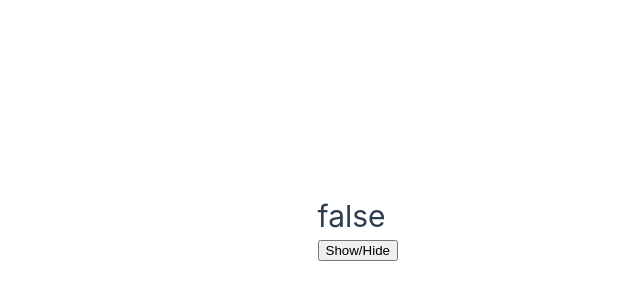
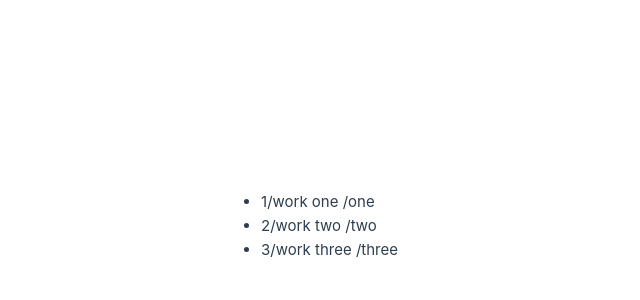
Before and after one commit to cbappi/Vue_JS_1st, a Vue app: page / in a window 1280 px wide. Shown: the part 174-474 px from the top of the page, without its empty margins (242-882 px from the left). Built offline with nearby package versions, Linux system fonts and the light colour scheme.

Commit message:
Ditrctive V-For commit

```diff
--- a/src/App.vue
+++ b/src/App.vue
@@ -2,10 +2,14 @@
 <template>
 
   <h1 v-if = "showBtn">{{obj.title}}</h1>
-  <h1 v-else-if = "!showBtn">{{showBtn}}</h1>
-  <h1 v-else = "showBtn">Nothing</h1>
-  <br/>
-  <button @click = "showBtn = !showBtn">Show/Hide</button>
+
+ <div>
+    <ul>
+      <li v-for="(todo,index) in todos" :key="index">
+        {{index+1 }}/{{todo.work }} /{{todo.class }}
+      </li>
+    </ul>
+</div>
 
 </template>
 
@@ -13,14 +17,15 @@
 <script setup>
 
   import {ref, reactive} from 'vue';
-  let showBtn = ref(false);
-
 
   let obj = reactive({
-        title: "Vue JS Function - V-if - V-else-if",
-        class: "Seven"
-
+        title: "Vue JS For V-For",
       })
 
+  let todos = ref([
+    {id:1, work:"work one", class: "one"},
+    {id:2, work:"work two", class: "two"},
+    {id:3, work:"work three", class: "three"},
+  ])
 
 </script>
```
